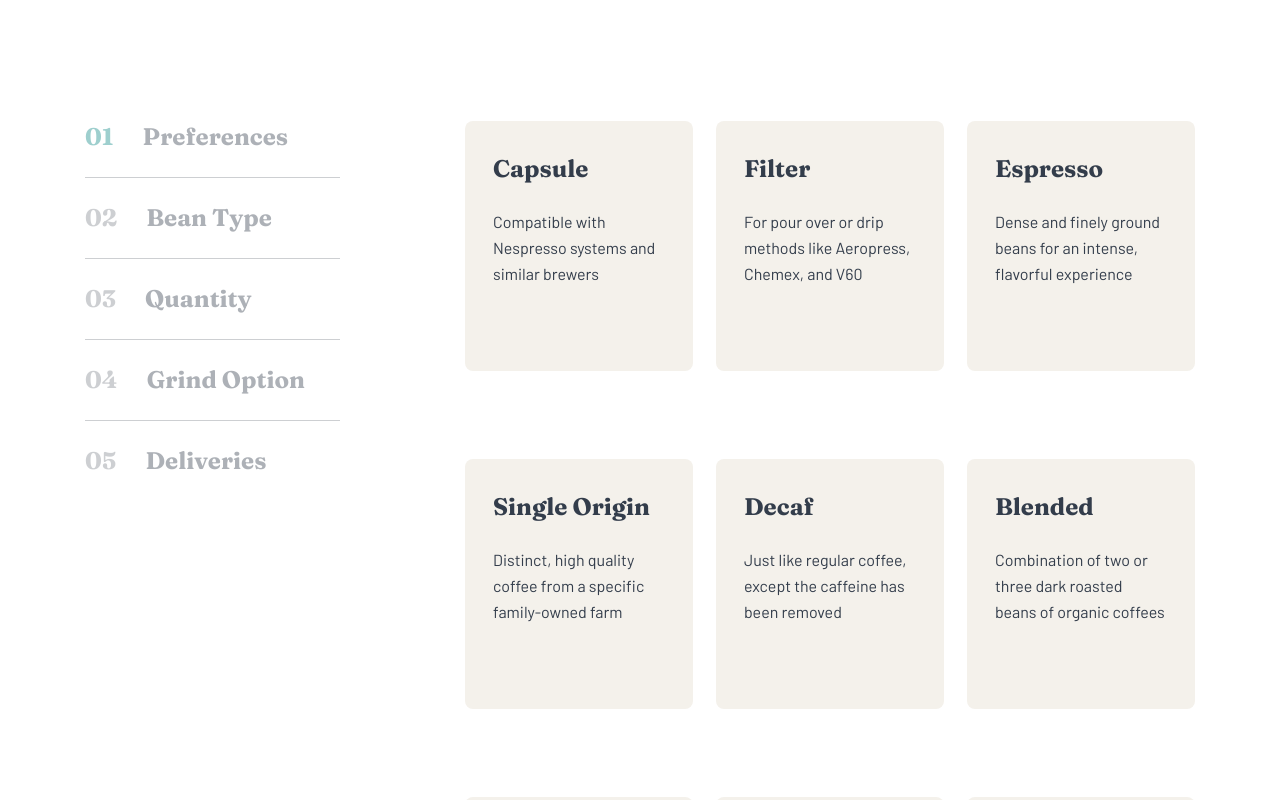
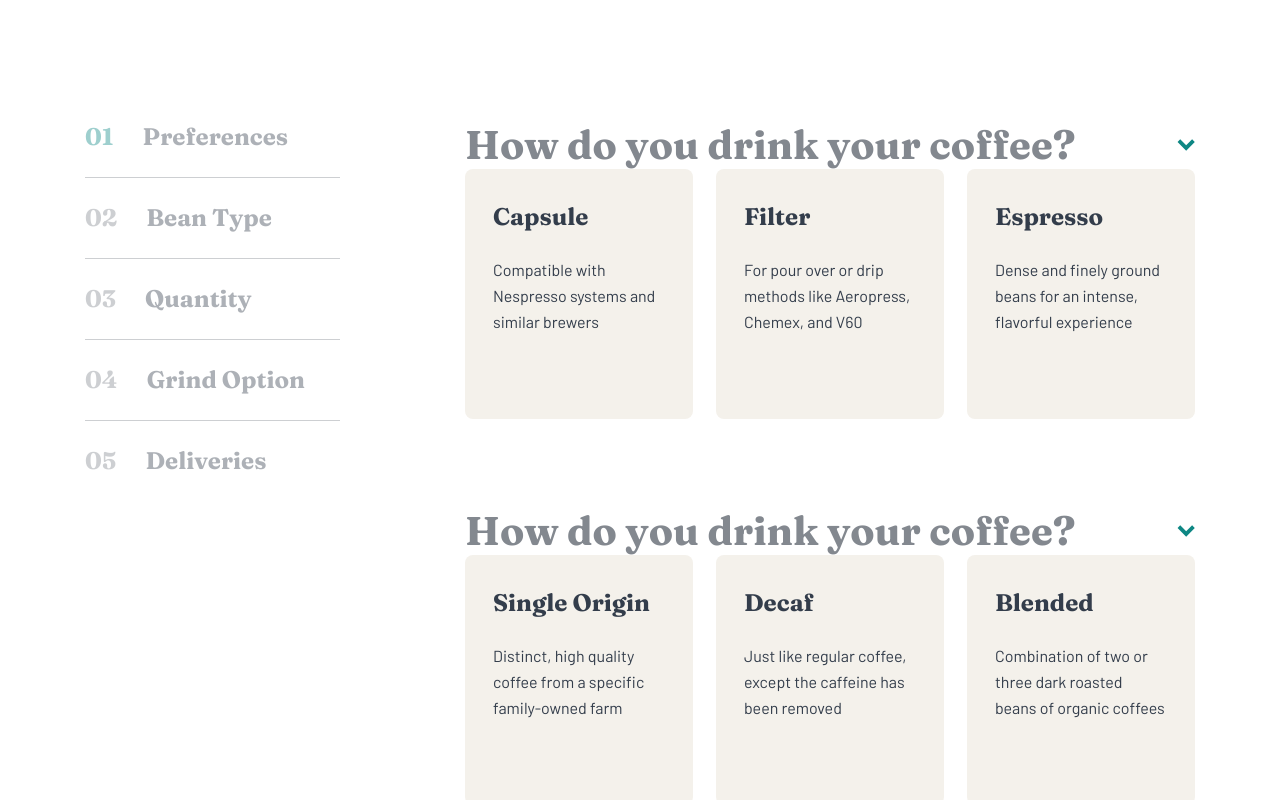
Before and after one commit to DanoBroz/coffeeroasters-subscription, a Next.js app: page /create in a window 1280 px wide. Shown: the part 1400-2200 px from the top of the page. Built offline with nearby package versions, Linux system fonts and the light colour scheme.

Commit message:
add accordion button to options select

```diff
--- a/components/OptionsSelect.tsx
+++ b/components/OptionsSelect.tsx
@@ -22,6 +22,14 @@ export function OptionsSelect({ select, setSelect, data }: OptionsSelectProps) {
     }
 
     return (
+        <div>
+            <button className='flex w-full items-center justify-between font-fraunces text-[2.5rem] font-bold leading-[3rem] text-Grey transition-colors hover:text-darkGreyBlue'>
+                <span className='inline-block'>How do you drink your coffee?</span>
+                <span
+                    style={{ backgroundImage: `url('/assets/plan/desktop/icon-arrow.svg')` }}
+                    className='inline-block h-[11.92px] w-[18.19px] bg-cover bg-center bg-no-repeat'
+                ></span>
+            </button>
             <div className='grid grid-cols-3 gap-x-[23px]'>
                 {data.map((item, index) => (
                     <button
@@ -37,5 +45,6 @@ export function OptionsSelect({ select, setSelect, data }: OptionsSelectProps) {
                     </button>
                 ))}
             </div>
+        </div>
     )
 }
```
Lines whose indentation alone changed are shown as unchanged.
